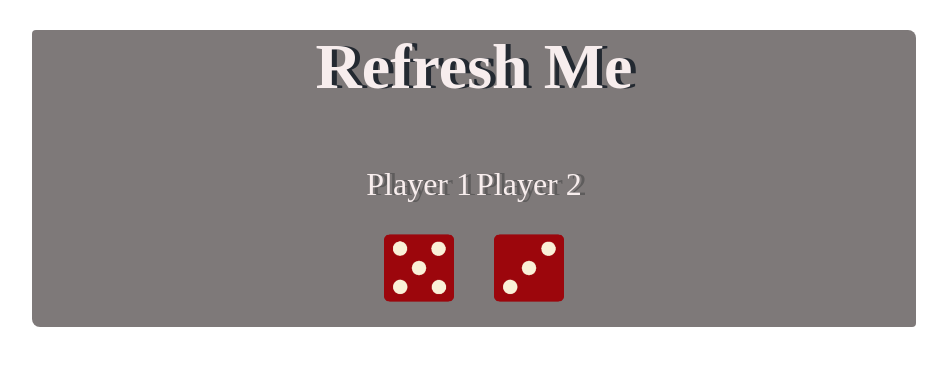
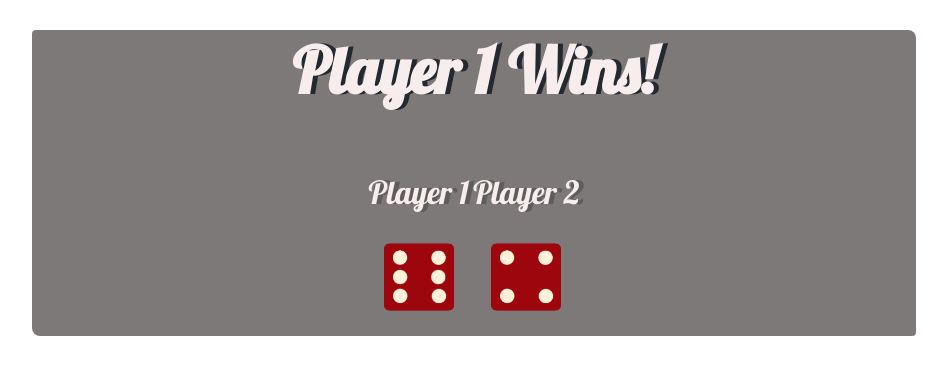
Before and after one commit to daramolakenny/simple-dice, a plain HTML site: page index.html in a window 1280 px wide. Shown: the whole page, without its empty margins (166-1113 px from the left). Drawn offline with Linux system fonts and the light colour scheme.

Commit message:
dice game modification

```diff
--- a/index.html
+++ b/index.html
@@ -5,6 +5,10 @@
     <meta name="viewport" content="width=device-width, initial-scale=1.0">
     <title>Document</title>
     <link rel="stylesheet" href="style.css">
+    <link rel="preconnect" href="https://fonts.googleapis.com">
+    <link rel="preconnect" href="https://fonts.gstatic.com" crossorigin>
+    <link href="https://fonts.googleapis.com/css2?family=Lobster&display=swap" rel="stylesheet">
+
 </head>
 <body>
     <div class="container">
--- a/script.js
+++ b/script.js
@@ -1,9 +1,52 @@
-randomNum = Math.floor(Math.random(1) * 6 + 1);
+const imageBox = [
+    "./image/dice1.png",
+    "./image/dice2.png",
+    "./image/dice3.png",
+    "./image/dice4.png",
+    "./image/dice5.png",
+    "./image/dice6.png"
+];
 
-document.getElementById("dice1").setAttribute("src", "./image/dice5.png");
-document.getElementById("dice2").setAttribute("src", "./image/dice3.png");
+const randomSrc1 = Math.floor(Math.random() * imageBox.length);
+const randomImages = imageBox[randomSrc1];
 
-// randomNum = Math.floor(Math.random(1) * 6 + 1);
+document.getElementById("dice1").setAttribute("src", randomImages);
 
-// document.getElementById("dice1").setAttribute("src", "./image/dice5.png");
-// document.getElementById("dice2").setAttribute("src", "./image/dice3.png");
+const randomSrc2 = Math.floor(Math.random() * imageBox.length);
+const randomImages2 = imageBox[randomSrc2];
+document.getElementById("dice2").setAttribute("src", randomImages2);
+
+if(randomSrc1 > randomSrc2){
+    document.querySelector("h2").innerHTML = "Player 1 Wins!";
+}
+else if(randomSrc2 > randomSrc1){
+    document.querySelector("h2").innerHTML = "Player 2 Wins!";
+}
+else{
+    document.querySelector("h2").innerHTML = "Draw!";
+}
+
+            // or
+// var randomNum1 = Math.floor(Math.random() * 6) + 1;
+// var randomDiceImages = "dice" + randomNum1 + ".png";
+// var randomImageSource = "image/" + randomDiceImages;
+
+// var image1 = document.querySelectorAll("img")[0];
+// image1.setAttribute("src", randomImageSource);
+
+// var randomNum2 = Math.floor(Math.random() * 6 ) + 1;
+// var randomDiceImages2 = "dice" + randomNum2 + ".png";
+// var randomImageSource2 = "image/" + randomDiceImages2;
+
+// var image2 = document.querySelectorAll("img")[1];
+// image2.setAttribute("src", randomImageSource2);
+
+// if(randomNum1 > randomNum2){
+//  document.querySelector("h2").innerHTML = "Player 1 Wins!";
+// }
+// else if(randomNum1 > randomNum2){
+//     document.querySelector("h2").innerHTML = "Player 2 Wins!";
+// }
+// else{
+//     document.querySelector("h2").innerHTML = "Draw!";
+// }
--- a/style.css
+++ b/style.css
@@ -16,6 +16,7 @@
 .box > p{
     margin-bottom: 30px;
     font-size: 2rem;
+    font-family: "Lobster";
     text-shadow: 5px 0 rgb(94, 92, 92);
 }
 
@@ -29,5 +30,12 @@ img{
 h2{
     margin: 30px;
     text-shadow: 5px 0 #232931;
+    font-family: "Lobster";
     font-size: 4rem;
 }
+
+/* .lobster-regular {
+  font-family: "Lobster", sans-serif;
+  font-weight: 400;
+  font-style: normal;
+} */
```
